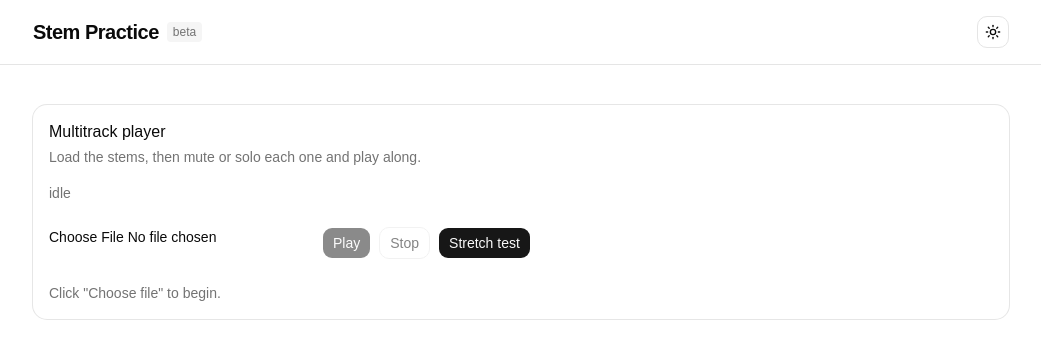
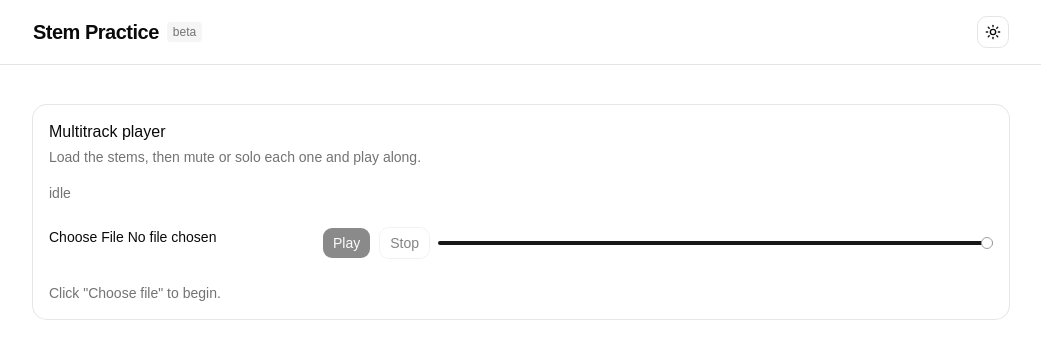
Before and after one commit to bingliscodes/legatto, a React (Vite) app in the folder frontend/: page / in a window 1280 px wide. Shown: the top 358 px of the page, without its empty margins (119-1160 px from the left). Built offline with nearby package versions, Linux system fonts and the light colour scheme.

Commit message:
Add tempo slider

```diff
--- a/frontend/src/App.tsx
+++ b/frontend/src/App.tsx
@@ -1,6 +1,7 @@
 import { useEffect } from "react";
 import { ModeToggle } from "@/components/mode-toggle";
 import { Button } from "@/components/ui/button";
+import { Slider } from "./components/ui/slider";
 import {
   Card,
   CardContent,
@@ -12,21 +13,6 @@ import { StemControl } from "@/components/stem-control";
 import { useAudioPlayer } from "@/hooks/use-audio-player";
 import { useSeparationJob } from "./hooks/use-separation-job";
 import { API_BASE } from "./lib/api";
-import { stretchBuffer } from "./lib/stretch";
-
-async function testStretch() {
-  const ctx = new AudioContext();
-  const res = await fetch(
-    "http://localhost:8000/tracks/6a18b07f1a424e6e80317d86018ce625/stems/guitar.wav",
-  );
-  const audioBuffer = await ctx.decodeAudioData(await res.arrayBuffer());
-
-  const stretchedBuffer = stretchBuffer(ctx, audioBuffer, 0.8);
-  const source = ctx.createBufferSource();
-  source.buffer = stretchedBuffer;
-  source.connect(ctx.destination);
-  source.start();
-}
 
 function App() {
   const {
@@ -36,6 +22,8 @@ function App() {
     toggleMute,
     toggleSolo,
     setVolume,
+    tempo,
+    setTempo,
     stemState,
     soloed,
     isPlaying,
@@ -52,9 +40,6 @@ function App() {
     // eslint-disable-next-line react-hooks/exhaustive-deps
   }, [stems]);
 
-  const stretchTest = () => {
-    testStretch();
-  };
   const stemNames = Object.keys(stemState);
   const loaded = stemNames.length > 0;
 
@@ -102,7 +87,16 @@ function App() {
               <Button variant="outline" onClick={stop} disabled={!isPlaying}>
                 Stop
               </Button>
-              <Button onClick={stretchTest}>Stretch test</Button>
+              <Slider
+                value={[tempo]}
+                min={0.5}
+                max={1.0}
+                defaultValue={[1.0]}
+                step={0.01}
+                onValueChange={([v]) => setTempo(v)}
+                className="flex-1"
+                aria-label={`${name} tempo`}
+              />
             </div>
 
             {loaded ? (
```
